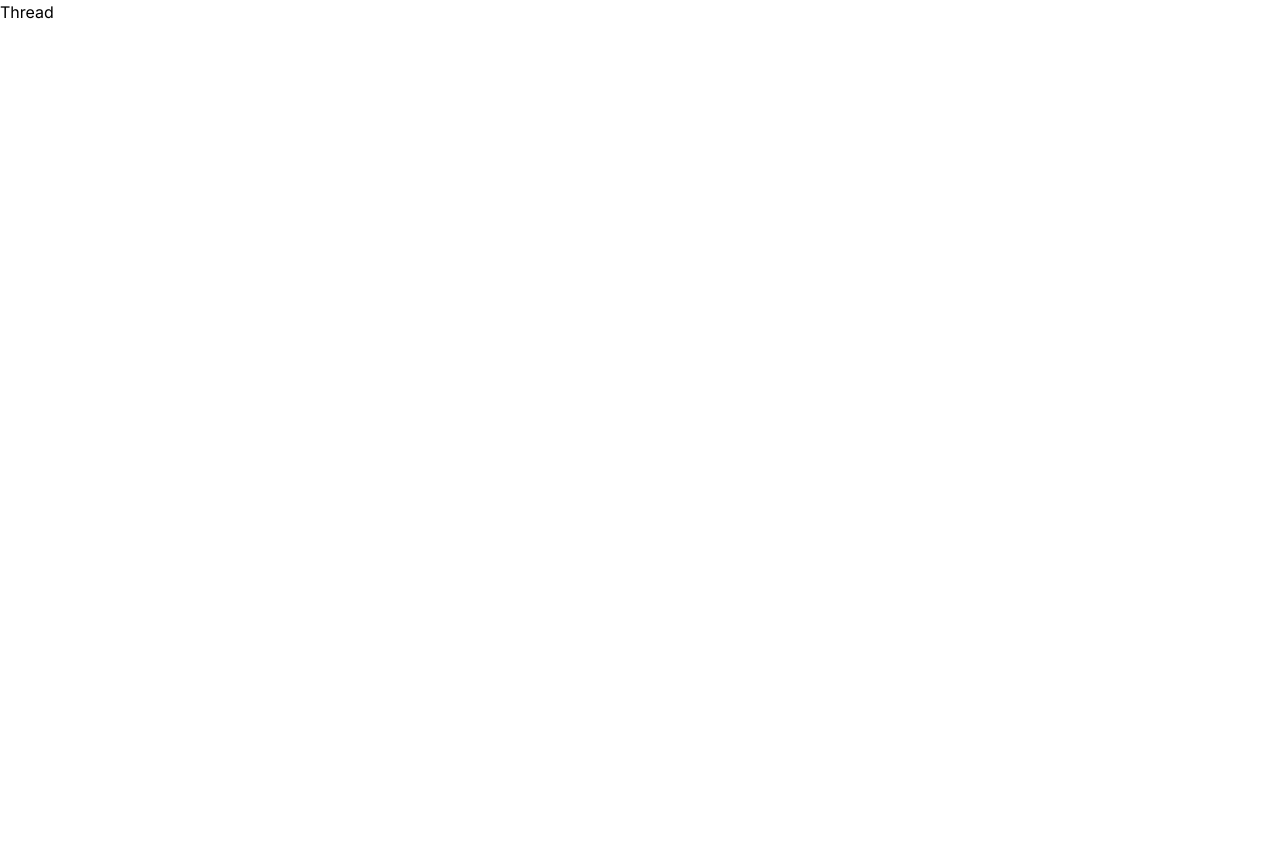
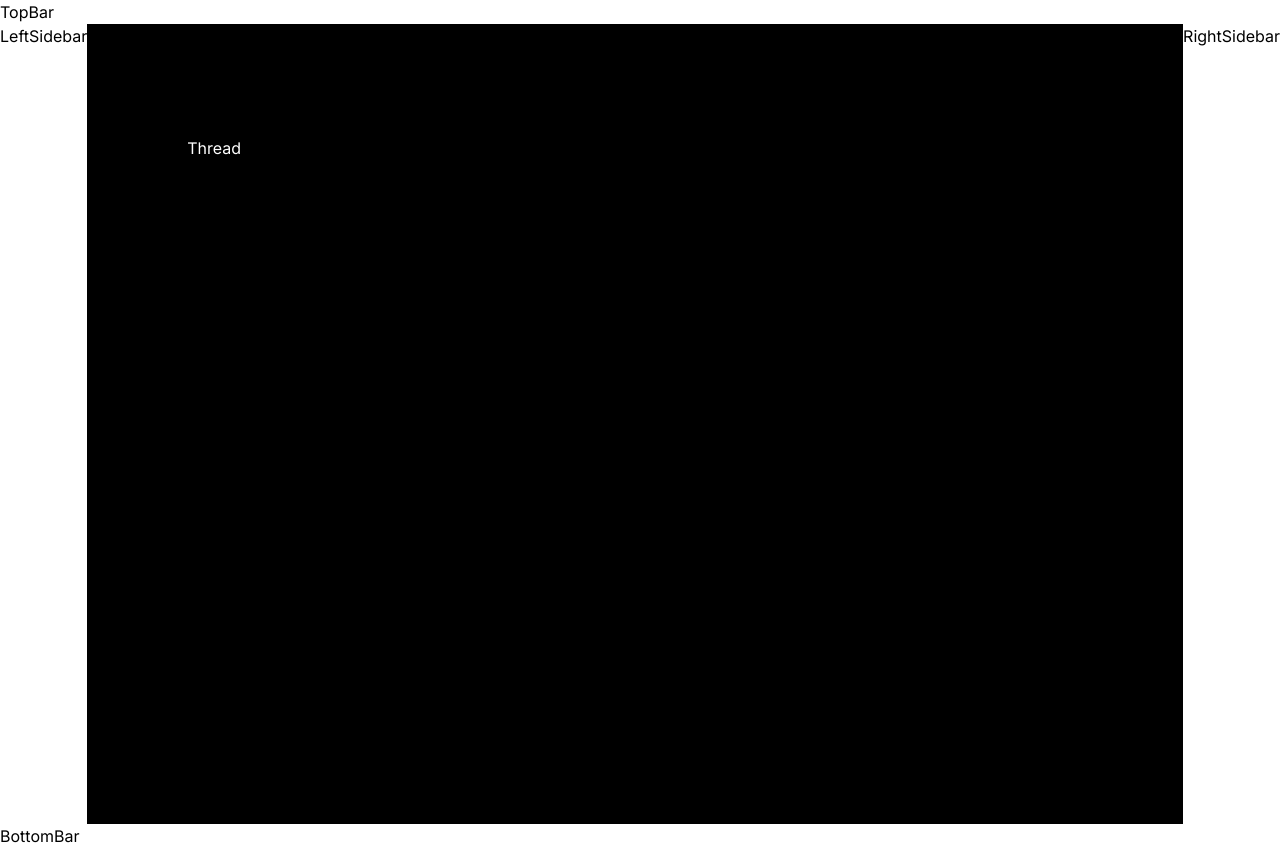
Before and after one commit to DevAnonitos/community-hubThread, a Next.js app: page / in a window 1280 px wide. Before the commit the page ends 800 px from the top, so only its background shows below. Built offline with nearby package versions, Linux system fonts and the light colour scheme.

Commit message:
update-Add->StructureLayout

```diff
--- a/app/(root)/layout.tsx
+++ b/app/(root)/layout.tsx
@@ -2,8 +2,16 @@ import "../globals.css";
 import type { Metadata } from 'next'
 import { Inter } from 'next/font/google'
 
+// Import Components
+import {
+  TopBar,
+  BottomBar,
+  LeftSidebar,
+  RightSidebar
+} from "@/components/shared";
 const inter = Inter({ subsets: ['latin'] })
 
+// Meta Data
 export const metadata: Metadata = {
   title: 'HubThreadApp',
   description: 'CommunityApp',
@@ -17,7 +25,20 @@ export default function RootLayout({
   return (
     <html lang="en">
       <body className={inter.className}>
-        {children}
+        <TopBar />
+
+        <main className="flex flex-row">
+            <LeftSidebar />
+            <section className="main-container">
+              <div className="w-full max-w-4xl">
+                {children}
+              </div>
+            </section>
+            {/* @ts-ignore */}
+            <RightSidebar />
+        </main>
+
+        <BottomBar/>
       </body>
     </html>
   )
--- a/app/(root)/page.tsx
+++ b/app/(root)/page.tsx
@@ -1,9 +1,7 @@
-import Image from 'next/image'
-
-export default function Home() {
+export default async function Home() {
   return (
-    <main>
+    <main className="text-white">
       Thread
     </main>
   );
-}
+};
--- /dev/null
+++ b/components/shared/Bottombar.tsx
@@ -0,0 +1,9 @@
+import React from 'react'
+
+const BottomBar = () => {
+    return (
+        <div>BottomBar</div>
+    );
+};
+
+export default BottomBar;
--- /dev/null
+++ b/components/shared/LeftSidebar.tsx
@@ -0,0 +1,9 @@
+import React from 'react';
+
+const LeftSidebar = () => {
+    return (
+        <div>LeftSidebar</div>
+    );
+};
+
+export default LeftSidebar;
--- /dev/null
+++ b/components/shared/RightSidebar.tsx
@@ -0,0 +1,9 @@
+import React from 'react';
+
+const RightSidebar = () => {
+    return (
+        <div>RightSidebar</div>
+    );
+};
+
+export default RightSidebar;
--- /dev/null
+++ b/components/shared/Topbar.tsx
@@ -0,0 +1,9 @@
+import React from 'react'
+
+const TopBar = () => {
+    return (
+        <div>TopBar</div>
+    );
+};
+
+export default TopBar;
--- /dev/null
+++ b/components/shared/index.ts
@@ -0,0 +1,11 @@
+import TopBar from "./Topbar";
+import BottomBar from "./Bottombar";
+import LeftSidebar from "./LeftSidebar";
+import RightSidebar from "./RightSidebar";
+
+export {
+    TopBar,
+    BottomBar,
+    LeftSidebar,
+    RightSidebar,
+}
```
